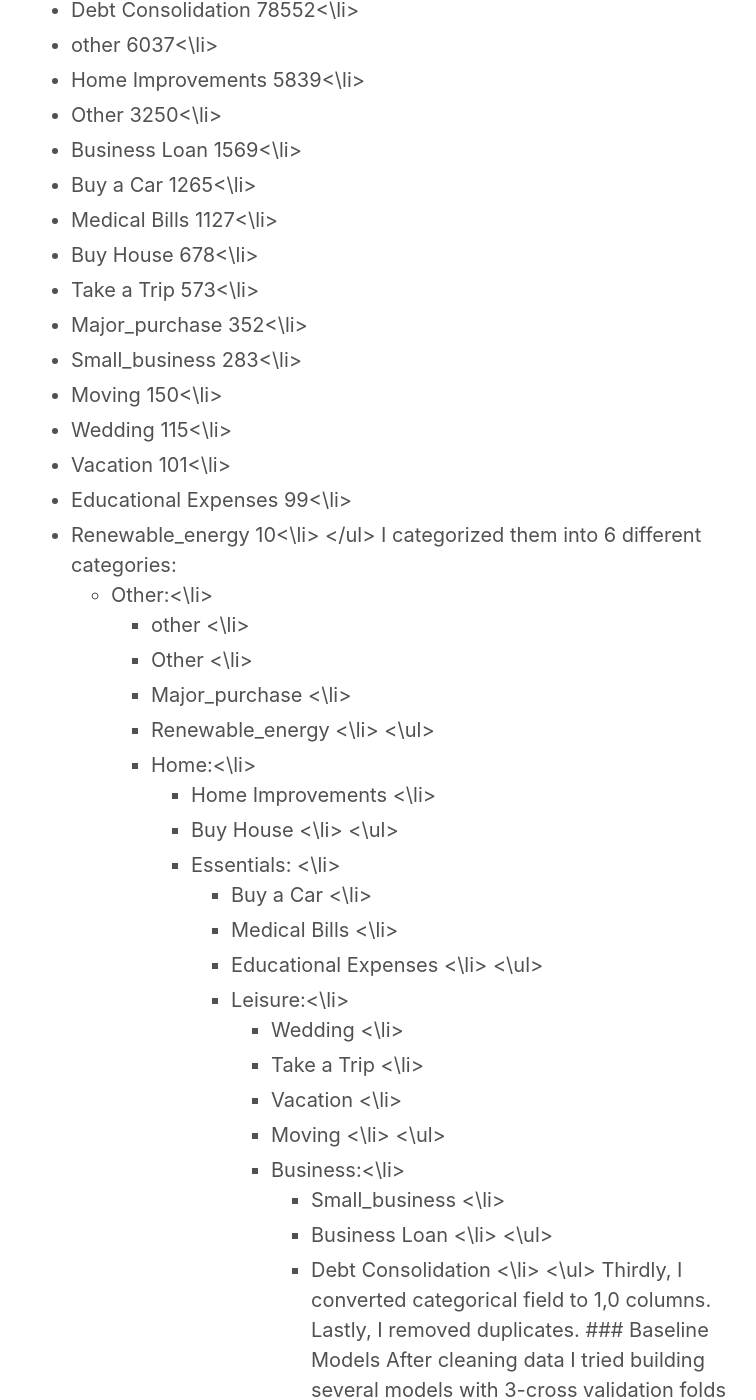
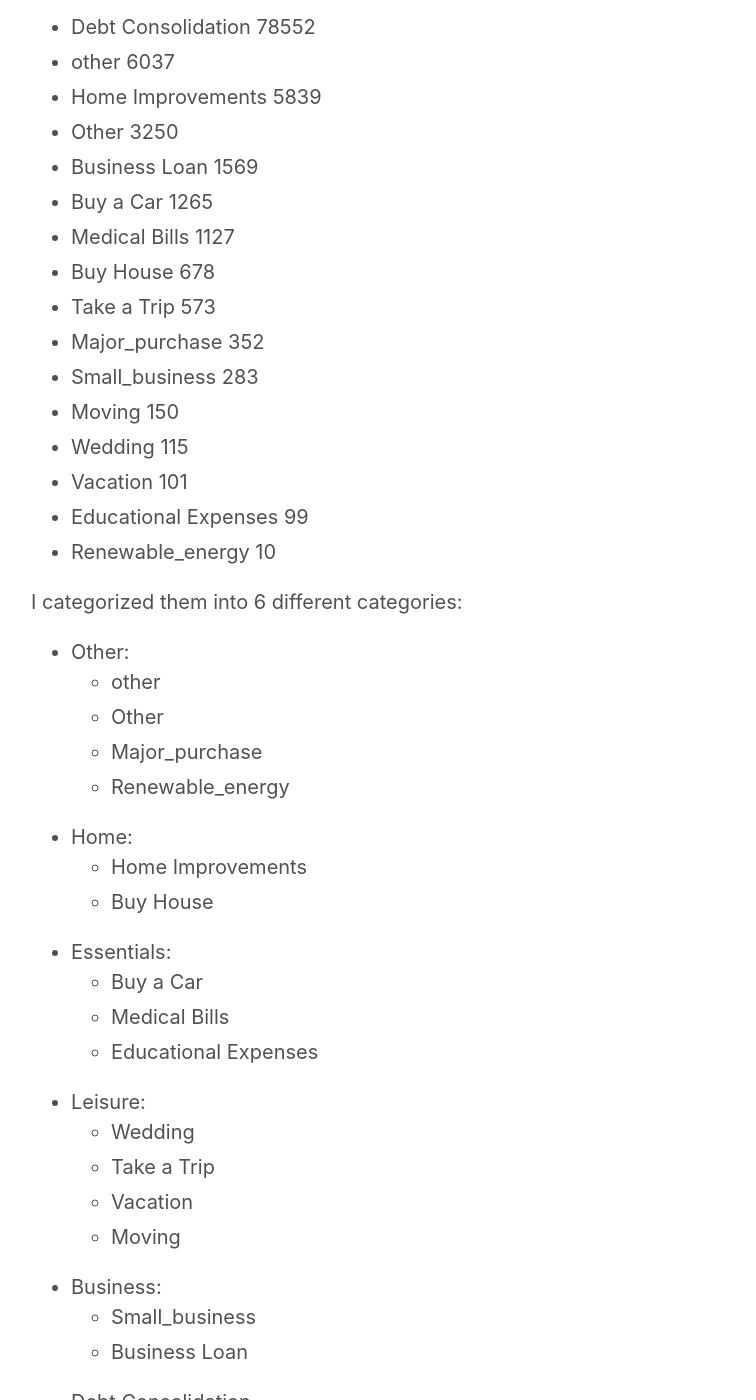
Before and after one commit to Njjouud/Njjouud.github.io, a Jekyll site: the page built from projects/loan_status_prediction.md, in a window 1280 px wide and 1400 px high, scrolled down 1516 px. Shown: the whole window, without its empty margins (259-1015 px from the left). Built offline with Jekyll 4.4.1, drawn with Linux system fonts in a browser that asks for light colours; some of the changed text lies outside the part shown.

Commit message:
bug fixes p3

```diff
--- a/projects/loan_status_prediction.md
+++ b/projects/loan_status_prediction.md
@@ -40,115 +40,119 @@ Predict loan status if it is fully paid or charged off(amount of credit that is
   </ul>
 </ul>
 
+### Work Stages
 
-### Work Stages
-#### Data Cleaning
+### Data Cleaning
+
 Firstly I started by cleaning data by removing null rows and replacing null numerical cells with the mean and null categorical cells with mode.
-Secondly I dealt with the columns that have lots of categories by grouping them. So for example Purpose data field had these categories:<br/>
+Secondly I dealt with the columns that have lots of categories by grouping them. So for example Purpose data field had these categories:
+
 <ul>
-<li>Debt Consolidation      78552<\li>
-<li>other                    6037<\li>
-<li>Home Improvements        5839<\li>
-<li>Other                    3250<\li>
-<li>Business Loan            1569<\li>
-<li>Buy a Car                1265<\li>
-<li>Medical Bills            1127<\li>
-<li>Buy House                 678<\li>
-<li>Take a Trip               573<\li>
-<li>Major_purchase            352<\li>
-<li>Small_business            283<\li>
-<li>Moving                    150<\li>
-<li>Wedding                   115<\li>
-<li>Vacation                  101<\li>
-<li>Educational Expenses       99<\li>
-<li>Renewable_energy           10<\li>
+  <li>Debt Consolidation      78552</li>
+<li>other                    6037</li>
+<li>Home Improvements        5839</li>
+<li>Other                    3250</li>
+<li>Business Loan            1569</li>
+<li>Buy a Car                1265</li>
+<li>Medical Bills            1127</li>
+<li>Buy House                 678</li>
+<li>Take a Trip               573</li>
+<li>Major_purchase            352</li>
+<li>Small_business            283</li>
+<li>Moving                    150</li>
+<li>Wedding                   115</li>
+<li>Vacation                  101</li>
+<li>Educational Expenses       99</li>
+<li>Renewable_energy           10</li>
 </ul>
+
 I categorized them into 6 different categories:
 <ul>
-<li>Other:<\li>
+  <li>Other:</li>
 <ul>
-<li>other            <\li>
-<li>Other            <\li>
-<li>Major_purchase   <\li>
-<li>Renewable_energy  <\li>
-<\ul>
-<li>Home:<\li>
+  <li>other            </li>
+  <li>Other            </li>
+  <li>Major_purchase   </li>
+  <li>Renewable_energy  </li>
+  </ul>
+  <li>Home:</li>
 <ul>
-<li>Home Improvements  <\li>
-<li>Buy House   <\li>
-<\ul>
-<li>Essentials: <\li>
+  <li>Home Improvements  </li>
+  <li>Buy House   </li>
+  </ul>
+  <li>Essentials: </li>
 <ul>
-<li>Buy a Car       <\li>
-<li>Medical Bills    <\li>
-<li>Educational Expenses <\li>
-<\ul>
-<li>Leisure:<\li>
+  <li>Buy a Car       </li>
+  <li>Medical Bills    </li>
+  <li>Educational Expenses </li>
+  </ul>
+  <li>Leisure:</li>
 <ul>
-<li>Wedding    <\li>
-<li>Take a Trip  <\li>
-<li>Vacation    <\li>
-<li>Moving      <\li>
-<\ul>
-<li>Business:<\li>
+  <li>Wedding    </li>
+  <li>Take a Trip  </li>
+  <li>Vacation    </li>
+  <li>Moving      </li>
+  </ul>
+  <li>Business:</li>
 <ul>
-<li>Small_business  <\li>
-<li>Business Loan <\li>
-<\ul>
-<li>Debt Consolidation  <\li>
-<\ul>
+  <li>Small_business  </li>
+  <li>Business Loan </li>
+  </ul>
+  <li>Debt Consolidation  </li>
+</ul>
 Thirdly, I converted categorical field to 1,0 columns.
 Lastly, I removed duplicates.
 
 
+
 ### Baseline Models
 After cleaning data I tried building several models with 3-cross validation folds  to find the best model that fits my data.
-K-Nearest Neighbor Result:
-Accuracy:   0.7359100631746506
-Precision:  0.32466918714555765
-Recall:     0.15042697613312897
+K-Nearest Neighbor Result:<br/>
+Accuracy:          0.7359100631746506<br/>
+Precision:          0.32466918714555765<br/>
+Recall:               0.15042697613312897<br/>
 
-Decision Tree Result:
-fit_time           0.529221
-score_time         0.063719
-test_accuracy      0.708044
-train_accuracy     1.000000
-test_precision     0.802186
-train_precision    1.000000
-test_recall        0.792122
-train_recall       1.000000
-test_f1            0.797120
-train_f1           1.000000
+Decision Tree Result:<br/>
+fit_time              0.529221<br/>
+score_time        0.063719<br/>
+test_accuracy   0.708044<br/>
+train_accuracy  1.000000<br/>
+test_precision   0.802186<br/>
+train_precision  1.000000<br/>
+test_recall          0.792122<br/>
+train_recall        1.000000<br/>
+test_f1              0.797120<br/>
+train_f1             1.000000<br/>
 
-Random Forest Result:
-fit_time           0.848813
-score_time         0.171709
-test_accuracy      0.759097
-train_accuracy     0.992004
-test_precision     0.805275
-train_precision    0.992866
-test_recall        0.880124
-train_recall       0.996116
+Random Forest Result:<br/>
+fit_time             0.848813<br/>
+score_time       0.171709<br/>
+test_accuracy  0.759097<br/>
+train_accuracy 0.992004<br/>
+test_precision   0.805275<br/>
+train_precision  0.992866<br/>
+test_recall         0.880124<br/>
+train_recall        0.996116<br/>
 
-Logistic Regression Result:
-fit_time           0.361881
-score_time         0.022789
-test_accuracy      0.775652
-train_accuracy     0.775408
-test_precision     0.765078
-train_precision    0.764909
-test_recall        0.996021
-train_recall       0.995937
+Logistic Regression Result:<br/>
+fit_time              0.361881<br/>
+score_time        0.022789<br/>
+test_accuracy   0.775652<br/>
+train_accuracy  0.775408<br/>
+test_precision   0.765078<br/>
+train_precision  0.764909<br/>
+test_recall         0.996021<br/>
+train_recall        0.995937<br/>
 
-Naive Bayes Classifier Result:
-fit_time           0.033692
-score_time         0.042347
-test_accuracy      0.401805
-train_accuracy     0.402171
-test_precision     0.963284
-train_precision    0.963789
-test_recall        0.180804
-train_recall       0.181183
+Naive Bayes Classifier Result: <br/>
+fit_time              0.033692<br/>
+score_time        0.042347<br/>
+test_accuracy    0.401805<br/>
+train_accuracy   0.402171<br/>
+test_precision    0.963284<br/>
+train_precision   0.963789<br/>
+test_recall          0.180804<br/>
+train_recall         0.181183<br/>
 
 After trying all of these models I wasn't satisfied enough with the results so I decided to do some feature engineering!
 
@@ -163,13 +167,13 @@ After balancing the classes:
 ### Final Model
 After doing the feature engineering part I decided to try pipelining my data to get the best model that fits my data with the right hyperparameters and that was the result.<br/>
 ![pipeline]({{ site.url }}/images/loan_pipeline.png)
-So I fitted my data into Random Forest Classifier and the result was amazing!<br\>
-Accuracy:  0.7952439024390244
-Precision:  0.7884382973009265
-Recall:  0.9826778242677824
-f1:  0.8749068693190283
+So I fitted my data into Random Forest Classifier and the result was amazing!<br/>
+Accuracy:  0.7952439024390244<br/>
+Precision:  0.7884382973009265<br/>
+Recall:  0.9826778242677824<br/>
+f1:  0.8749068693190283<br/>
 
-Since the result satisfies me enough I tested the model and compared the model result along with the actual data(1=Fully Paid Loan, 2=Charged-off Loan).<br\>
+Since the result satisfies me enough I tested the model and compared the model result along with the actual data(1=Fully Paid Loan, 2=Charged-off Loan).<br/>
 ![random_forest]({{ site.url }}/images/actual_predicted_loan.png)
 
 And bar plot is comparing the result of the confusion matrix:<br/>
```
